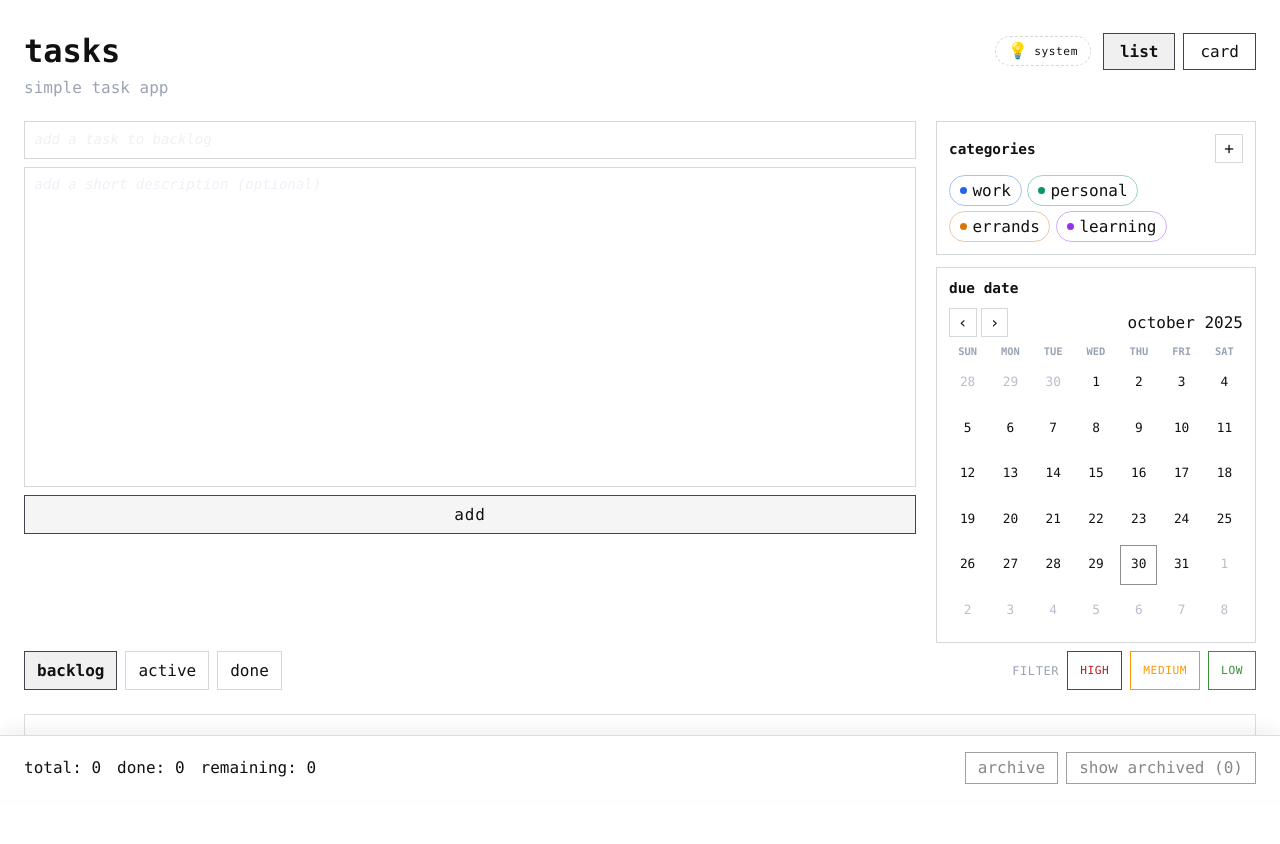
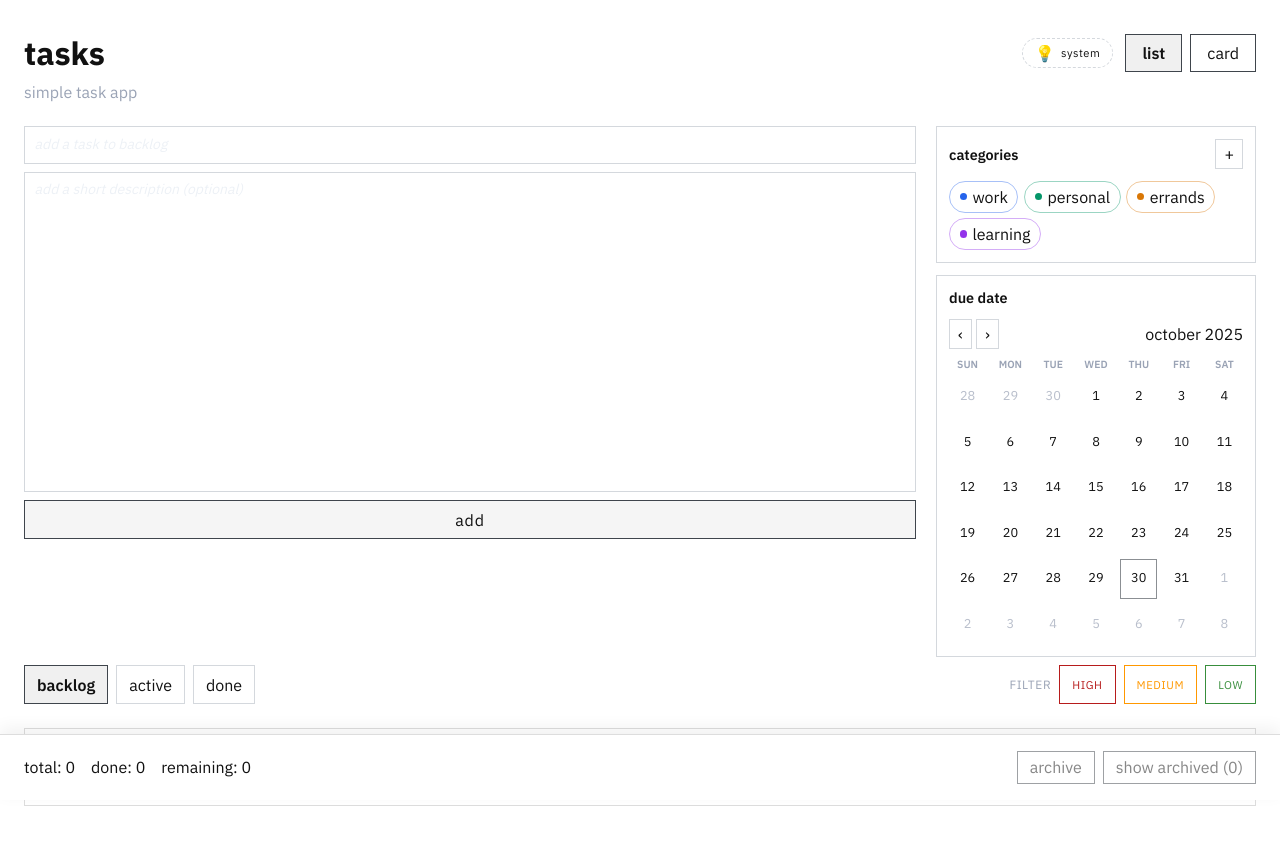
Before and after one commit to mandlcho/opencode-todolist, a React (Vite) app: page / in a window 1280 px wide. Shown: the top 844 px of the page. Built offline with nearby package versions, Linux system fonts and the light colour scheme.

Commit message:
Switch to IBM Plex Sans

```diff
--- a/index.html
+++ b/index.html
@@ -4,6 +4,12 @@
     <meta charset="UTF-8" />
     <meta name="viewport" content="width=device-width, initial-scale=1.0" />
     <title>tasks</title>
+    <link rel="preconnect" href="https://fonts.googleapis.com" />
+    <link rel="preconnect" href="https://fonts.gstatic.com" crossorigin />
+    <link
+      href="https://fonts.googleapis.com/css2?family=IBM+Plex+Sans:wght@400;500;600;700&display=swap"
+      rel="stylesheet"
+    />
   </head>
   <body>
     <div id="root"></div>
--- a/src/App.css
+++ b/src/App.css
@@ -54,7 +54,7 @@
   color: var(--color-text);
   padding: 2rem 1.5rem;
   padding-bottom: 9rem;
-  font-family: "Menlo", "Consolas", "Liberation Mono", monospace;
+  font-family: "IBM Plex Sans", "Helvetica Neue", Arial, sans-serif;
   display: flex;
   flex-direction: column;
   gap: 1.5rem;
--- a/src/index.css
+++ b/src/index.css
@@ -6,7 +6,7 @@
   margin: 0;
   background: #ffffff;
   color: #111111;
-  font-family: "Menlo", "Consolas", "Liberation Mono", monospace;
+  font-family: "IBM Plex Sans", "Helvetica Neue", Arial, sans-serif;
 }
 
 button,
```
